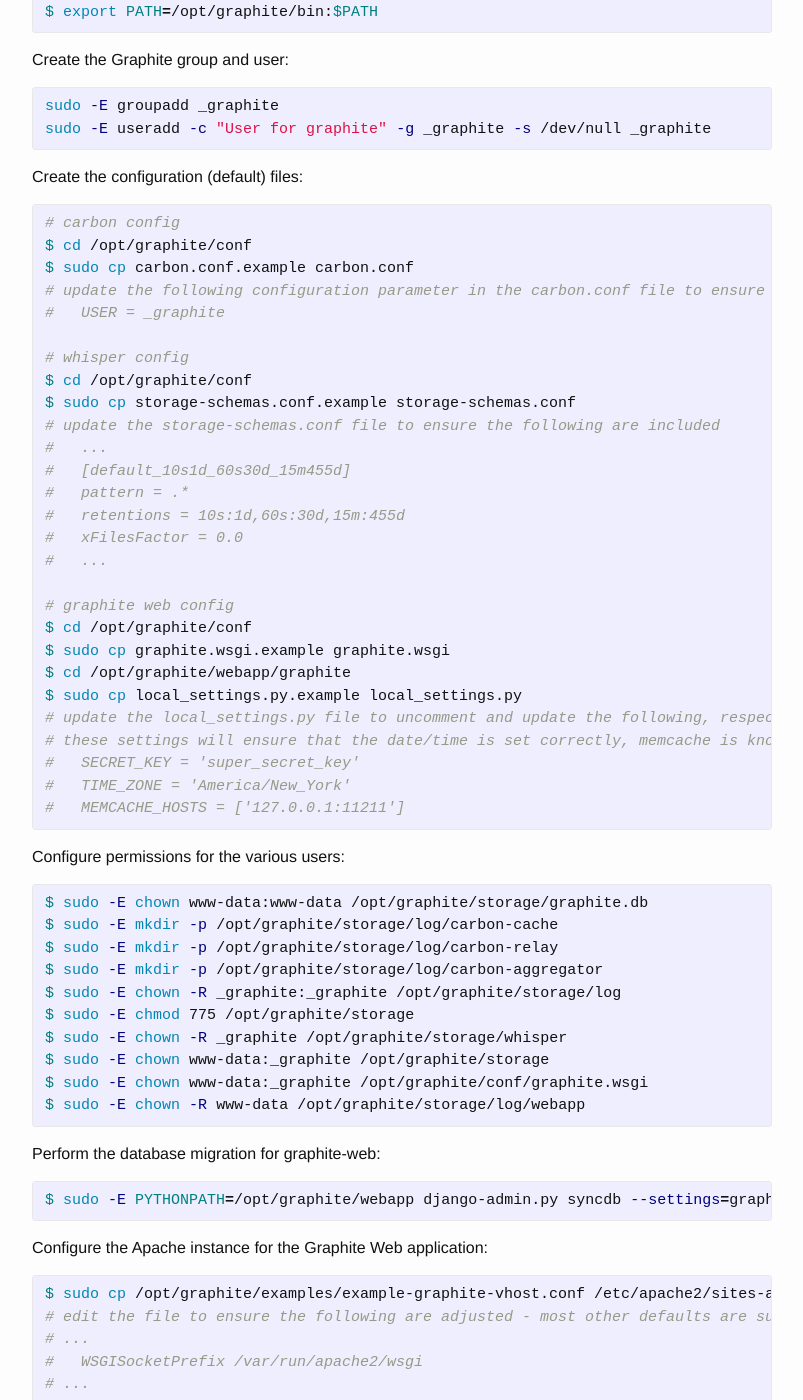
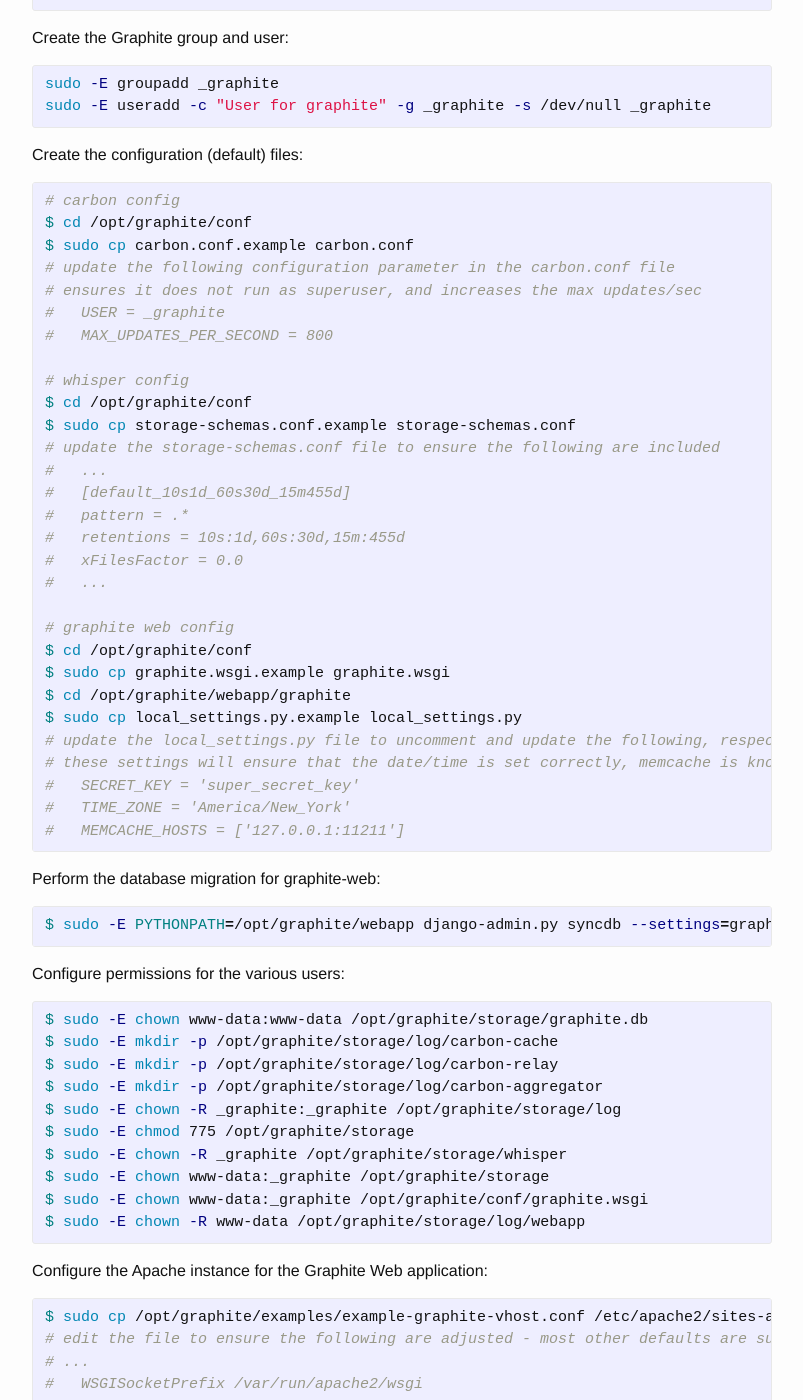
Before and after one commit to jekhokie/jekhokie.github.io, a Jekyll site: the page built from _posts/2016-08-25-installing-graphite-0-9-15.markdown, in a window 1280 px wide and 1400 px high, scrolled down 1283 px. Shown: the whole window, without its empty margins (238-1041 px from the left). Built offline with Jekyll 4.4.1, drawn with Linux system fonts in a browser that asks for light colours; some of the changed text lies outside the part shown.

Commit message:
Update Sequencing of Graphite Instructions
Update the sequencing of the graphite instructions to run the database
migration prior to the permissions.

```diff
--- a/_posts/2016-08-25-installing-graphite-0-9-15.markdown
+++ b/_posts/2016-08-25-installing-graphite-0-9-15.markdown
@@ -70,8 +69,10 @@
 # carbon config
 $ cd /opt/graphite/conf
 $ sudo cp carbon.conf.example carbon.conf
-# update the following configuration parameter in the carbon.conf file to ensure not running as superuser
+# update the following configuration parameter in the carbon.conf file
+# ensures it does not run as superuser, and increases the max updates/sec
 #   USER = _graphite
+#   MAX_UPDATES_PER_SECOND = 800
 
 # whisper config
 $ cd /opt/graphite/conf
@@ -96,6 +97,12 @@
 #   MEMCACHE_HOSTS = ['127.0.0.1:11211']
 {% endhighlight %}
 
+Perform the database migration for graphite-web:
+
+{% highlight bash %}
+$ sudo -E PYTHONPATH=/opt/graphite/webapp django-admin.py syncdb --settings=graphite.settings --noinput
+{% endhighlight %}
+
 Configure permissions for the various users:
 
 {% highlight bash %}
@@ -109,12 +116,6 @@
 $ sudo -E chown www-data:_graphite /opt/graphite/storage
 $ sudo -E chown www-data:_graphite /opt/graphite/conf/graphite.wsgi
 $ sudo -E chown -R www-data /opt/graphite/storage/log/webapp
-{% endhighlight %}
-
-Perform the database migration for graphite-web:
-
-{% highlight bash %}
-$ sudo -E PYTHONPATH=/opt/graphite/webapp django-admin.py syncdb --settings=graphite.settings --noinput
 {% endhighlight %}
 
 Configure the Apache instance for the Graphite Web application:
```
Also changed, not shown: other parts of _posts/2016-08-25-installing-graphite-0-9-15.markdown (+0 -1 lines).
